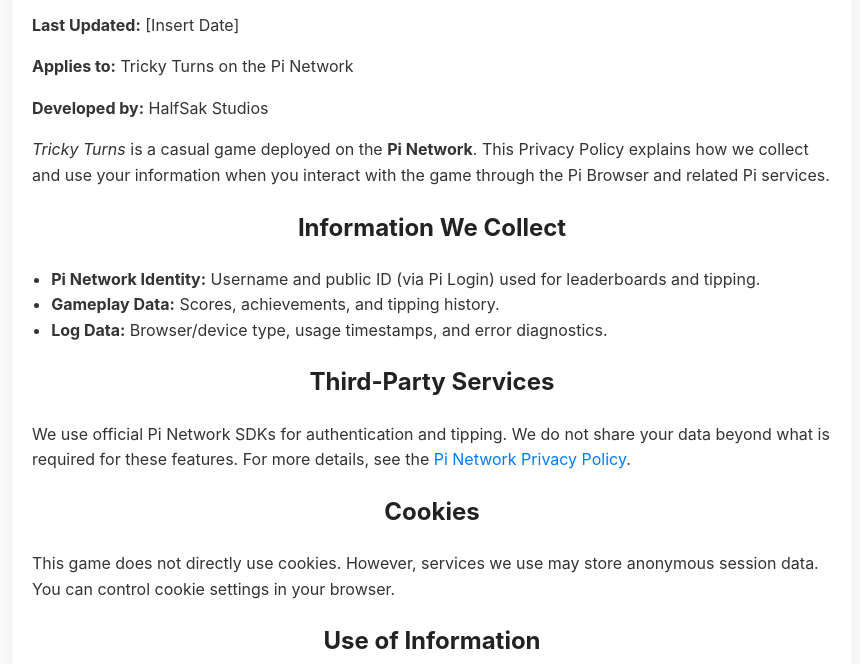
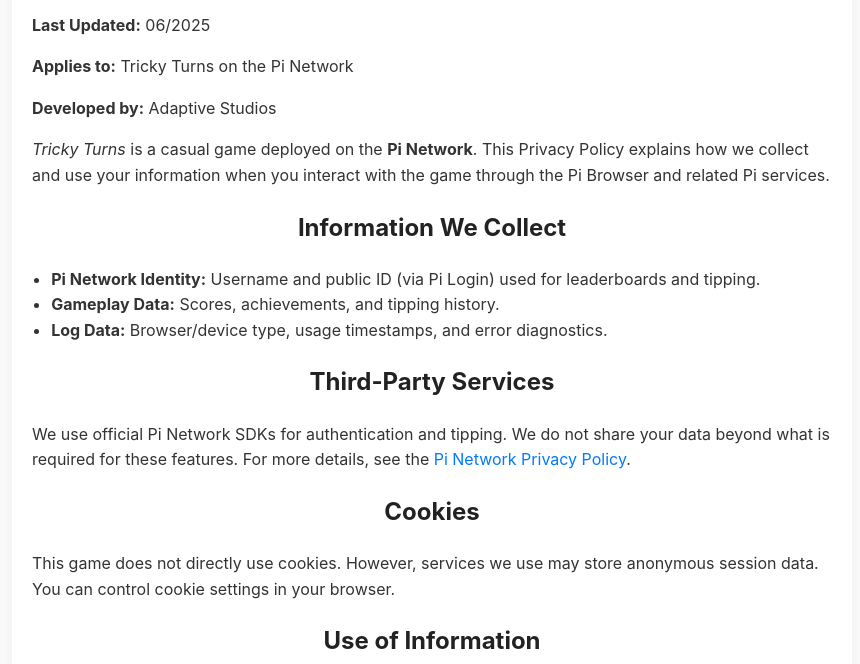
Before and after one commit to tricky-turns/administrative, a plain HTML site: page index.html in a window 1280 px wide. Shown: the part 136-800 px from the top of the page, without its empty margins (208-1068 px from the left). Drawn offline with Linux system fonts and the light colour scheme.

```diff
--- a/index.html
+++ b/index.html
@@ -61,9 +61,9 @@
 <body>
   <div class="container">
     <h1>Privacy Policy</h1>
-    <p><strong>Last Updated:</strong> [Insert Date]</p>
+    <p><strong>Last Updated:</strong> 06/2025</p>
     <p><strong>Applies to:</strong> Tricky Turns on the Pi Network</p>
-    <p><strong>Developed by:</strong> HalfSak Studios</p>
+    <p><strong>Developed by:</strong> Adaptive Studios</p>
 
     <p><em>Tricky Turns</em> is a casual game deployed on the <strong>Pi Network</strong>. This Privacy Policy explains how we collect and use your information when you interact with the game through the Pi Browser and related Pi services.</p>
 
```
